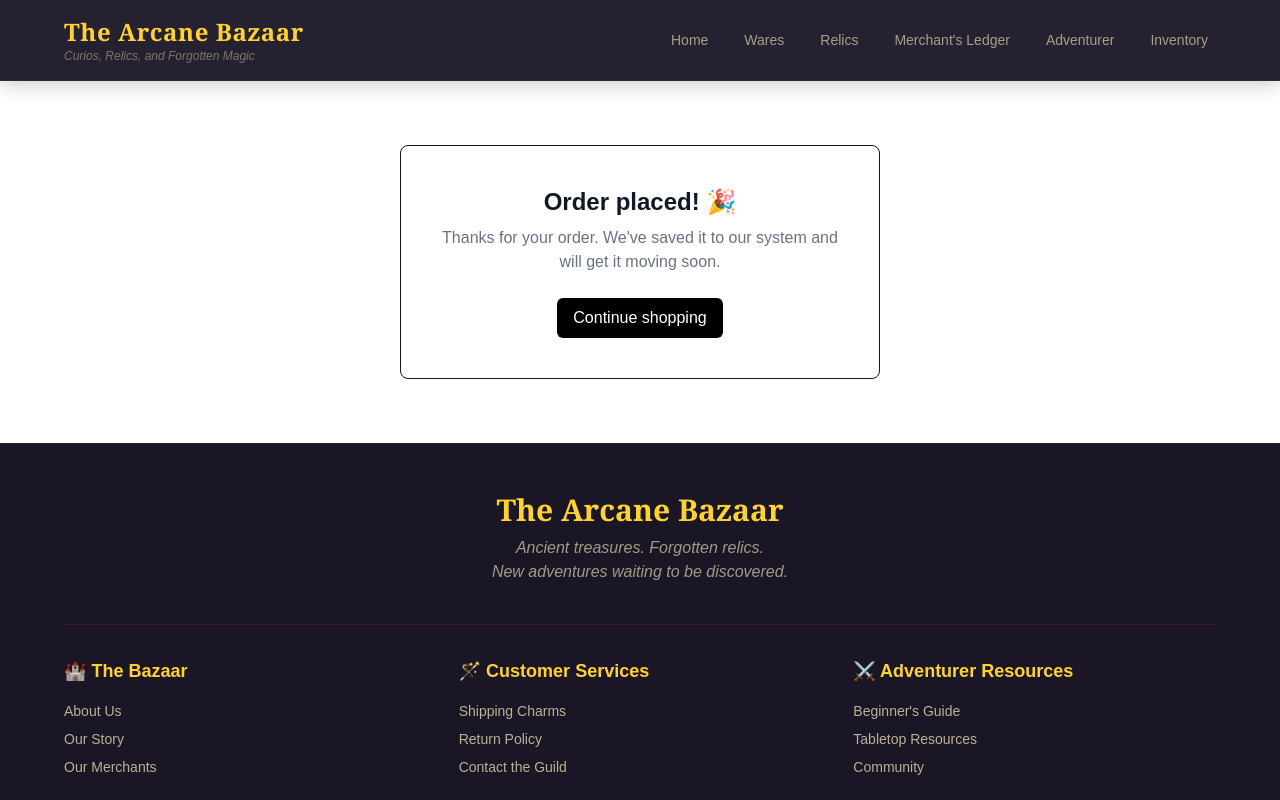
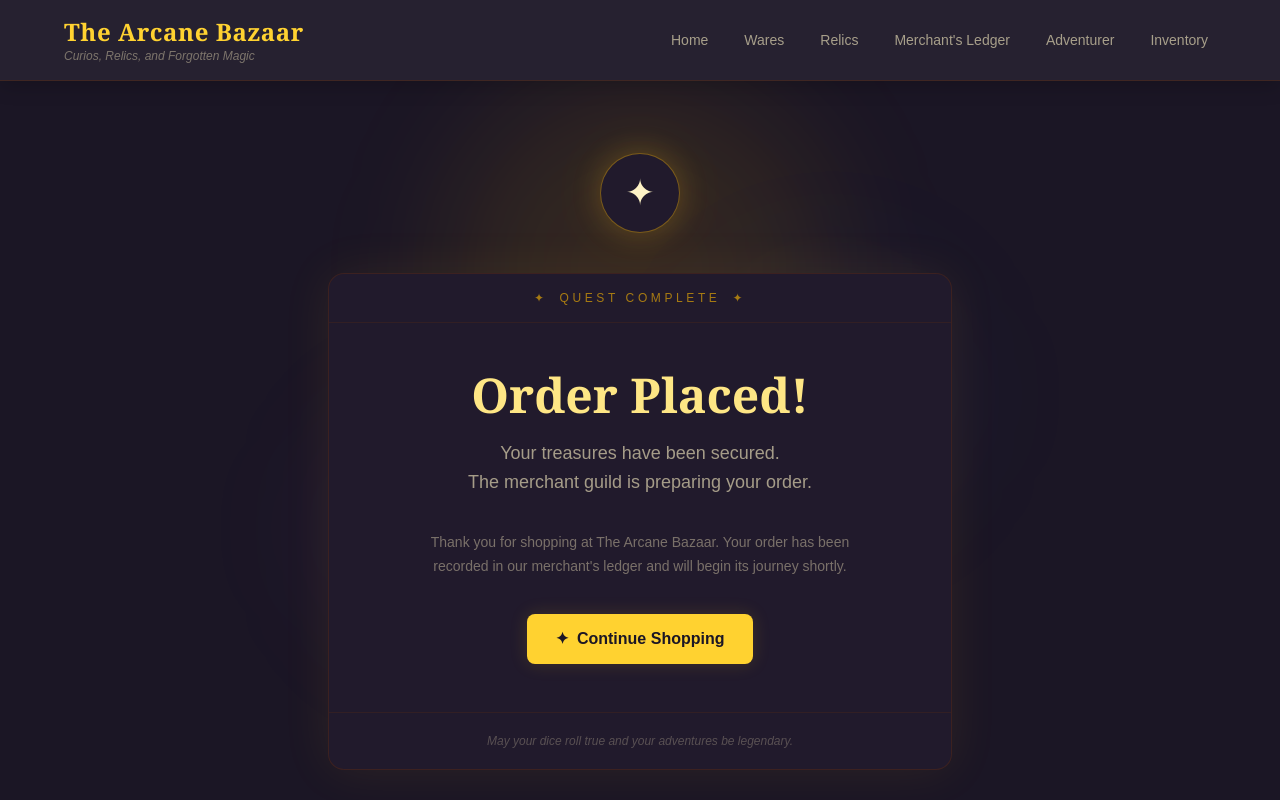
Before and after one commit to mebestaca/thearcanebazaar, a Next.js app: page /checkout/success in a window 1280 px wide. Shown: the top 800 px of the page. Built offline with nearby package versions, Linux system fonts and the light colour scheme.

Commit message:
payment success style upgrade

```diff
--- a/app/checkout/success/page.tsx
+++ b/app/checkout/success/page.tsx
@@ -5,26 +5,212 @@ export default async function CheckoutSuccessPage({
 }: {
   searchParams: Promise<{ orderId?: string }>;
 }) {
-  const {orderId} = await searchParams;
+  const { orderId } = await searchParams;
+
   return (
-    <main className="max-w-lg mx-auto px-4 py-16 text-center">
-      <div className="bg-white border rounded-lg p-10">
-        <h1 className="text-2xl font-bold text-gray-900 mb-2">Order placed! 🎉</h1>
-        <p className="text-gray-500 mb-6">
-          Thanks for your order. We&apos;ve saved it to our system and will get it moving soon.
+    <main className="min-h-screen bg-[#1b1625] text-amber-100">
+
+      {/* Ambient Magic */}
+      <div className="pointer-events-none fixed inset-0 overflow-hidden">
+        <div className="absolute left-1/2 top-20 h-96 w-96 -translate-x-1/2 rounded-full bg-amber-400/10 blur-3xl" />
+        <div className="absolute left-1/4 top-1/2 h-64 w-64 rounded-full bg-purple-500/5 blur-3xl" />
+        <div className="absolute right-1/4 top-1/3 h-64 w-64 rounded-full bg-blue-500/5 blur-3xl" />
+      </div>
+
+
+      <div className="relative mx-auto flex min-h-[70vh] max-w-2xl items-center justify-center px-6 py-16">
+
+        <div className="w-full text-center">
+
+          {/* Magical Emblem */}
+          <div className="relative mx-auto mb-8 flex h-24 w-24 items-center justify-center">
+
+            {/* Outer Glow */}
+            <div className="absolute inset-0 animate-pulse rounded-full bg-amber-400/10 blur-xl" />
+
+            {/* Circle */}
+            <div
+              className="
+                relative
+                flex
+                h-20
+                w-20
+                items-center
+                justify-center
+                rounded-full
+                border
+                border-amber-400/40
+                bg-[#211a2c]
+                text-4xl
+                shadow-[0_0_30px_rgba(251,191,36,0.2)]
+              "
+            >
+              ✦
+            </div>
+
+          </div>
+
+
+          {/* Success Card */}
+          <div
+            className="
+              overflow-hidden
+              rounded-2xl
+              border
+              border-amber-900/30
+              bg-[#211a2c]
+              shadow-[0_0_50px_rgba(251,191,36,0.08)]
+            "
+          >
+
+            {/* Top Decoration */}
+            <div className="border-b border-amber-900/20 px-6 py-4">
+              <div className="flex items-center justify-center gap-3 text-xs uppercase tracking-[0.3em] text-amber-400/60">
+                <span>✦</span>
+                <span>Quest Complete</span>
+                <span>✦</span>
+              </div>
+            </div>
+
+
+            <div className="px-6 py-12 sm:px-10">
+
+              {/* Heading */}
+              <h1 className="font-serif text-4xl font-bold text-amber-200 sm:text-5xl">
+                Order Placed!
+              </h1>
+
+              <p className="mt-5 text-lg leading-relaxed text-amber-100/60">
+                Your treasures have been secured.
+                <br />
+                The merchant guild is preparing your order.
               </p>
+
+
+              {/* Order Reference */}
               {orderId && (
-          <p className="text-sm text-gray-400 mb-6">
-            Order reference:{' '}
-            <span className="font-mono text-gray-700">{orderId}</span>
+                <div
+                  className="
+                    mx-auto
+                    mt-8
+                    max-w-md
+                    rounded-xl
+                    border
+                    border-amber-900/30
+                    bg-[#17121f]
+                    px-5
+                    py-4
+                  "
+                >
+
+                  <p className="text-xs uppercase tracking-[0.2em] text-amber-100/30">
+                    Order Reference
                   </p>
+
+                  <p className="mt-2 break-all font-mono text-sm text-amber-300">
+                    {orderId}
+                  </p>
+
+                </div>
               )}
+
+
+              {/* Message */}
+              <div className="mx-auto mt-8 max-w-md">
+
+                <p className="text-sm leading-6 text-amber-100/40">
+                  Thank you for shopping at The Arcane Bazaar.
+                  Your order has been recorded in our merchant&apos;s
+                  ledger and will begin its journey shortly.
+                </p>
+
+              </div>
+
+
+              {/* Continue Shopping */}
               <Link
-          href="/"
-          className="inline-block bg-black text-white px-4 py-2 rounded-md hover:bg-gray-800"
+                href="/wares"
+                className="
+                  group
+                  relative
+                  mt-9
+                  inline-flex
+                  items-center
+                  gap-2
+                  overflow-hidden
+                  rounded-lg
+                  border
+                  border-amber-300/50
+                  bg-amber-300
+                  px-7
+                  py-3
+                  font-semibold
+                  text-[#1b1625]
+                  shadow-[0_0_18px_rgba(251,191,36,0.15)]
+                  transition-all
+                  duration-300
+                  hover:bg-amber-200
+                  hover:shadow-[0_0_30px_rgba(251,191,36,0.35)]
+                "
               >
-          Continue shopping
+
+                {/* Magical Shine */}
+                <span
+                  className="
+                    pointer-events-none
+                    absolute
+                    inset-0
+                    -translate-x-full
+                    bg-linear-to-r
+                    from-transparent
+                    via-white/25
+                    to-transparent
+                    transition-transform
+                    duration-700
+                    group-hover:translate-x-full
+                  "
+                />
+
+                <span className="relative">
+                  ✦
+                </span>
+
+                <span className="relative">
+                  Continue Shopping
+                </span>
+
               </Link>
+
+            </div>
+
+
+            {/* Bottom Decoration */}
+            <div className="border-t border-amber-900/20 px-6 py-5">
+
+              <p className="text-xs italic text-amber-100/25">
+                May your dice roll true and your adventures be legendary.
+              </p>
+
+            </div>
+
+          </div>
+
+
+          {/* Decorative Divider */}
+          <div className="mt-10 flex items-center gap-4">
+
+            <div className="h-px flex-1 bg-amber-900/20" />
+
+            <span className="text-sm tracking-widest text-amber-400/30">
+              ✦ ✦ ✦
+            </span>
+
+            <div className="h-px flex-1 bg-amber-900/20" />
+
+          </div>
+
+        </div>
+
       </div>
     </main>
   );
```
Lines whose indentation alone changed are shown as unchanged.
